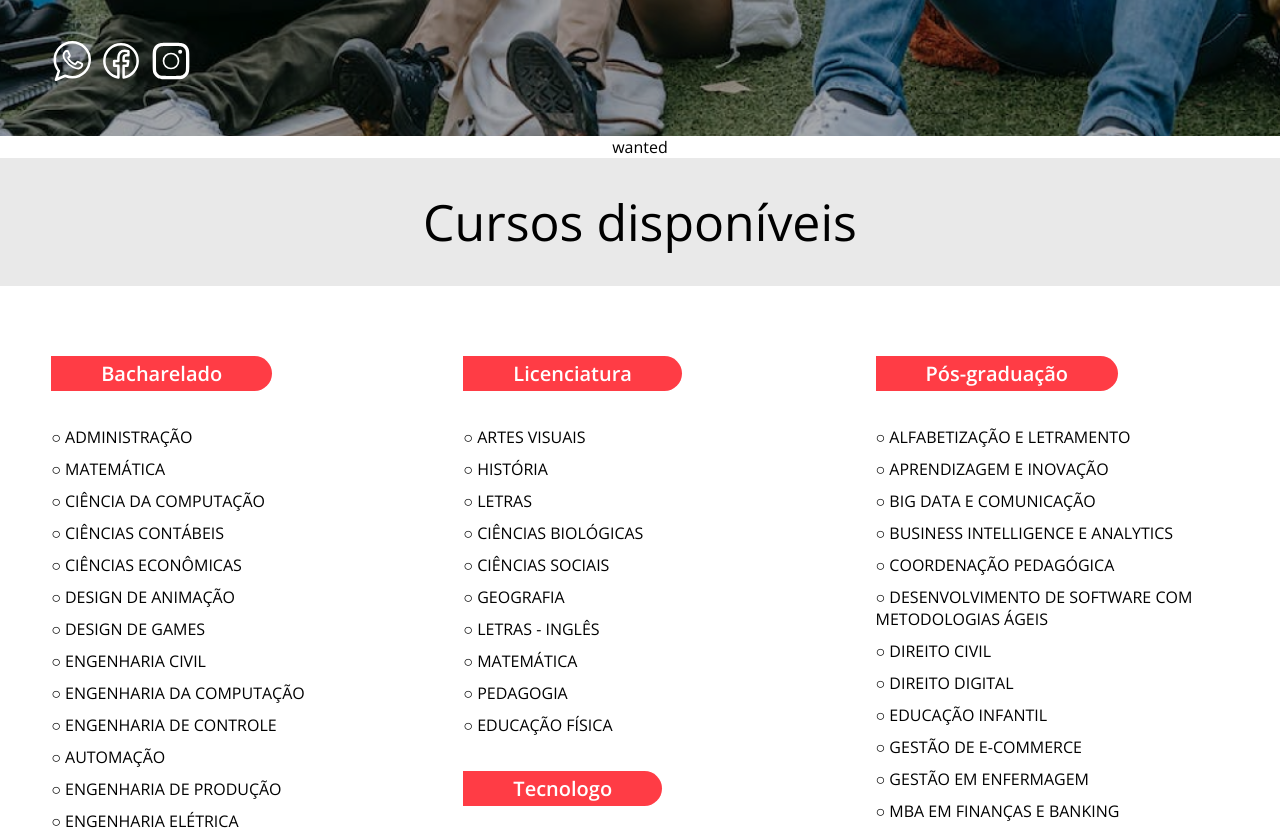
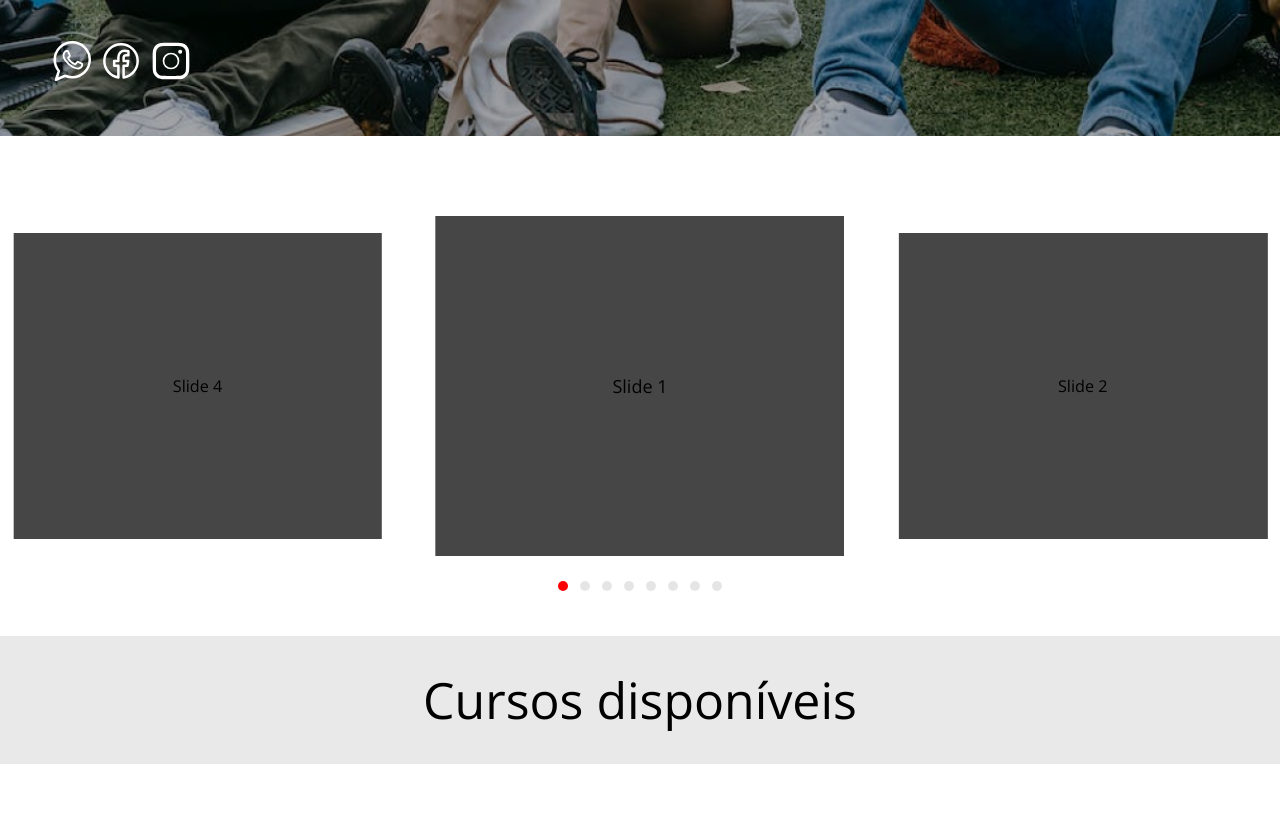
Before and after one commit to JLK-Tecnologias/Fmu, a Next.js app: page / in a window 1280 px wide. Shown: the part 740-1572 px from the top of the page. Built offline with nearby package versions, Linux system fonts and the light colour scheme.

Commit message:
swiper v1

```diff
--- a/app/components/Container.module.css
+++ b/app/components/Container.module.css
@@ -2,4 +2,5 @@
     max-width: 1366px;
     margin: 0 auto;
     width: 100%;
+    height: 100%;
 }
--- a/app/components/Section.most-wanted.js
+++ b/app/components/Section.most-wanted.js
@@ -1,7 +1,94 @@
-import React from 'react'
+'use client'
+import React, { useRef, useEffect } from 'react';
+// Import Swiper React components
+import { Swiper, SwiperSlide } from 'swiper/react';
+
+// Import Swiper styles
+import 'swiper/css';
+import 'swiper/css/pagination';
+
+import { Pagination } from 'swiper/modules';
+import SwiperCore, { EffectCoverflow } from 'swiper';
+SwiperCore.use([EffectCoverflow]);
+
+import styles from "./Wanted.module.css"
+import Container from './Container';
+import classNames from 'classnames';
 
 export default function Wanted() {
+  const swiperRef = useRef(null);
+  useEffect(() => {
+    const swiper = swiperRef.current.swiper;
+
+    const resizeHandler = () => {
+      if (swiper) {
+        const slides = swiper.slides;
+
+        for (let i = 0; i < slides.length; i++) {
+          slides[i].style.transition = '';
+          slides[i].style.transform = '';
+        }
+
+        const centerSlideIndex = swiper.activeIndex;
+
+        for (let i = 0; i < slides.length; i++) {
+          const slide = slides[i];
+          const offset = Math.abs(i - centerSlideIndex);
+          const scale = offset === 0 ? 1 : 0.9; // Slide central ligeiramente maior
+          const translate = (i - centerSlideIndex) ;
+
+          slide.style.transition = 'transform 0.3s';
+          slide.style.transform = `translateX(${translate}%) scale(${scale})`;
+        }
+      }
+    };
+
+    swiper.on('slideChange', resizeHandler);
+
+    return () => {
+      swiper.off('slideChange', resizeHandler);
+    };
+  }, []);
   return (
-    <div>wanted</div>
-  )
+    <section className={styles.wanted}>
+      <Container>
+        <Swiper
+          ref={swiperRef}
+          effect="coverflow"
+          grabCursor={true}
+          loop={true}
+          centeredSlides={true}
+          slidesPerView={3}
+          spaceBetween={30}
+          coverflowEffect={{
+            rotate: 50,
+            stretch: 0,
+            depth: 100,
+            modifier: 1,
+            slideShadows: true,
+          }}
+          modules={[Pagination]}
+          pagination={{clickable: true,}}
+          className={classNames('myswiper', styles.Swiper)}
+          style={{
+            "--swiper-pagination-color": "red",
+            "--swiper-pagination-bullet-inactive-opacity": "0.1",
+            "--swiper-pagination-bullet-size": "10px",
+            "--swiper-pagination-bullet-horizontal-gap": "6px",
+            "--swiper-pagination-bottom": "0px",
+
+        }}
+        >
+          <SwiperSlide className={styles.SwiperSlide}>Slide 1</SwiperSlide>
+          <SwiperSlide className={styles.SwiperSlide}>Slide 2</SwiperSlide>
+          <SwiperSlide className={styles.SwiperSlide}>Slide 3</SwiperSlide>
+          <SwiperSlide className={styles.SwiperSlide}>Slide 4</SwiperSlide>
+          <SwiperSlide className={styles.SwiperSlide}>Slide 1</SwiperSlide>
+          <SwiperSlide className={styles.SwiperSlide}>Slide 2</SwiperSlide>
+          <SwiperSlide className={styles.SwiperSlide}>Slide 3</SwiperSlide>
+          <SwiperSlide className={styles.SwiperSlide}>Slide 4</SwiperSlide>
+        </Swiper>
+      </Container>
+    </section>
+  );
 }
--- /dev/null
+++ b/app/components/Wanted.module.css
@@ -0,0 +1,26 @@
+.wanted{
+    height: 500px;
+    padding: 40px 0;
+}
+.Swiper {
+    width: 100%;
+    height: 100%;
+    padding: 40px;
+}
+
+.SwiperSlide {
+    text-align: center;
+    font-size: 18px;
+    background: #464646;
+    /* Center slide text vertically */
+    display: flex;
+    justify-content: center;
+    align-items: center;
+}
+
+.SwiperSlide img {
+    display: block;
+    width: 100%;
+    height: 100%;
+    object-fit: cover;
+}
--- a/next.config.mjs
+++ b/next.config.mjs
@@ -1,4 +1,3 @@
 /** @type {import('next').NextConfig} */
 const nextConfig = {};
-
 export default nextConfig;
```
